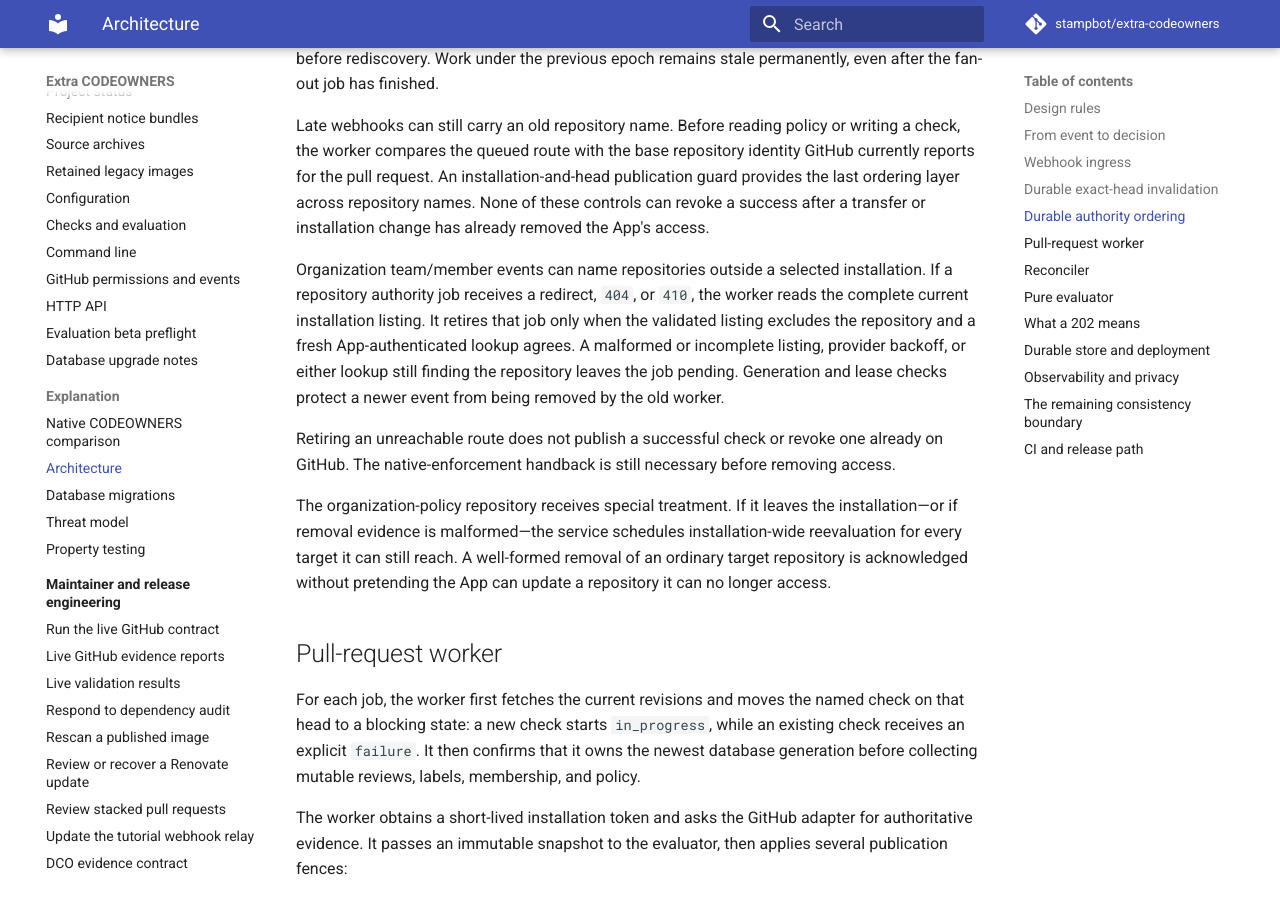
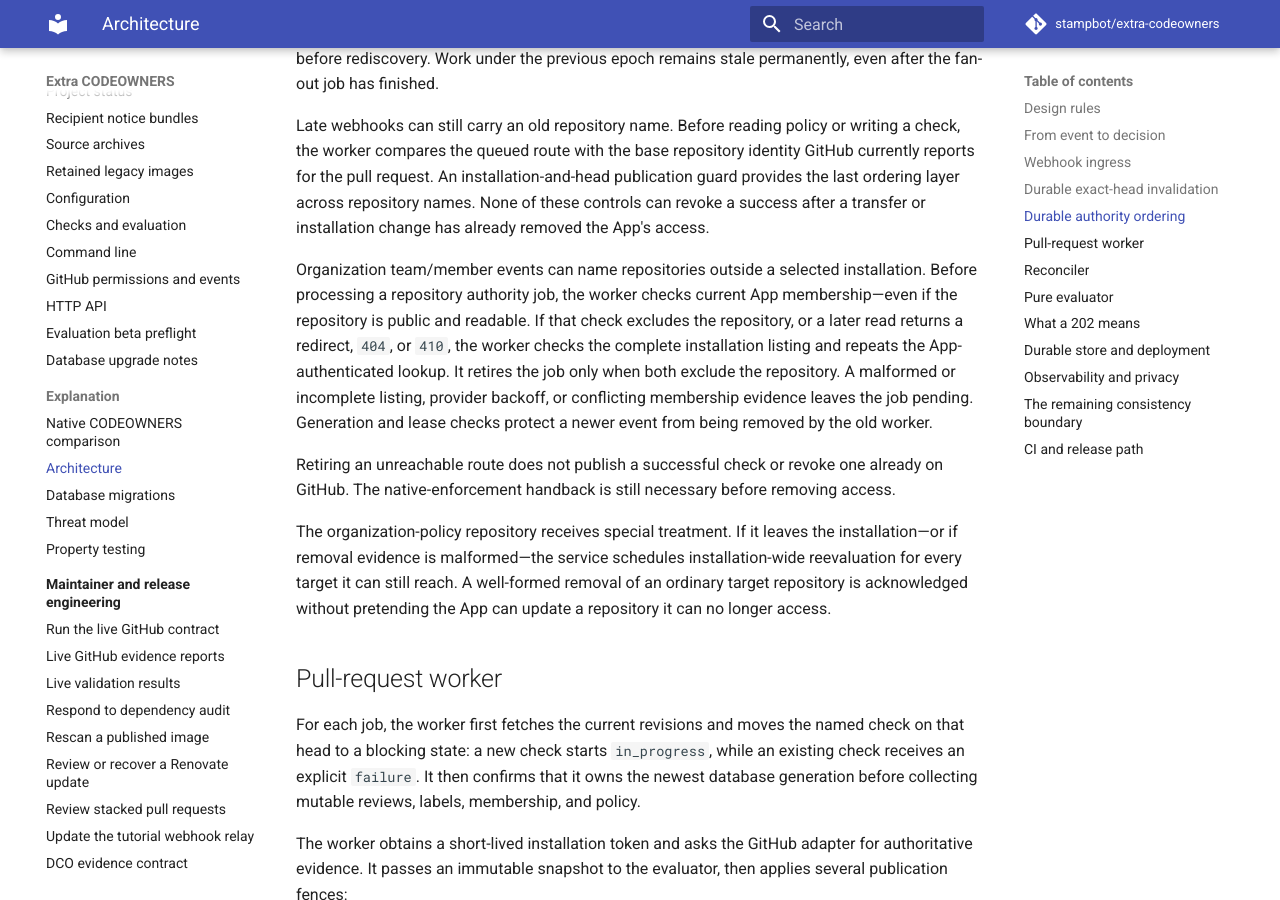
Before and after one commit to stampbot/extra-codeowners, an MkDocs documentation site: the page built from docs/explanation/architecture.md, in a window 1280 px wide and 900 px high, scrolled down 4703 px. Built offline with MkDocs 1.6.1 and Material for MkDocs 9.7.7, drawn with Linux system fonts in a browser that asks for light colours; comment, search, counter and statistics services are not loaded.

Commit message:
fix: verify installation membership before all authority work
Signed-off-by: Danny Sauer <github@dannysauer.com>

```diff
--- a/docs/explanation/architecture.md
+++ b/docs/explanation/architecture.md
@@ -210,11 +210,13 @@ None of these controls can revoke a success after a transfer or installation
 change has already removed the App's access.
 
 Organization team/member events can name repositories outside a selected
-installation. If a repository authority job receives a redirect, `404`, or
-`410`, the worker reads the complete current installation listing. It retires
-that job only when the validated listing excludes the repository and a fresh
-App-authenticated lookup agrees. A malformed or incomplete listing, provider
-backoff, or either lookup still finding the repository leaves the job pending.
+installation. Before processing a repository authority job, the worker checks
+current App membership—even if the repository is public and readable. If that
+check excludes the repository, or a later read returns a redirect, `404`, or
+`410`, the worker checks the complete installation listing and repeats the
+App-authenticated lookup. It retires the job only when both exclude the
+repository. A malformed or incomplete listing, provider backoff, or conflicting
+membership evidence leaves the job pending.
 Generation and lease checks protect a newer event from being
 removed by the old worker.
 
```
Also changed, not shown: 3 other files.
